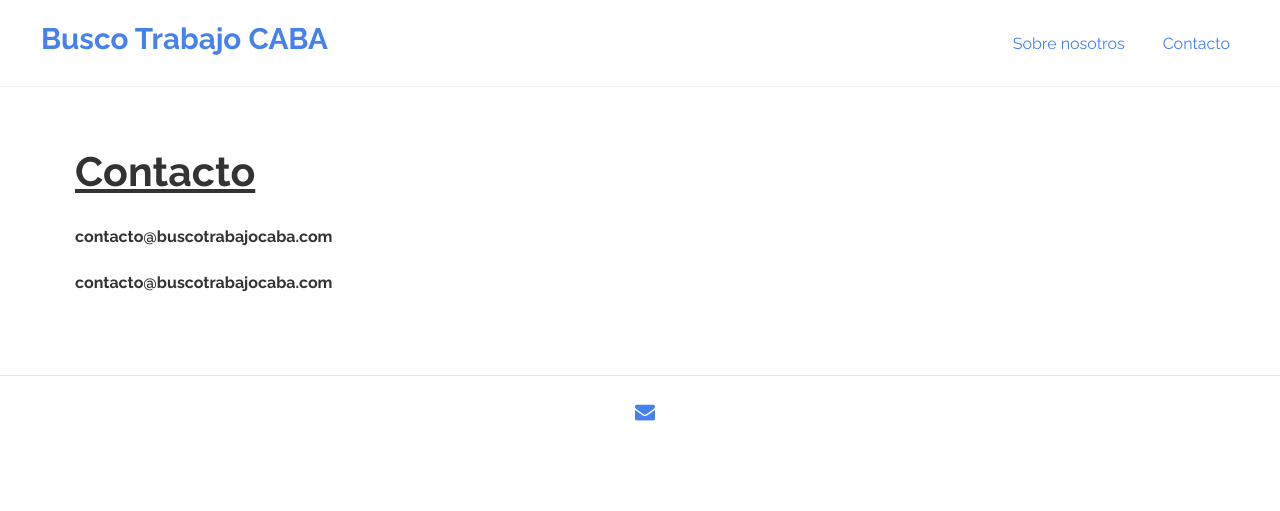
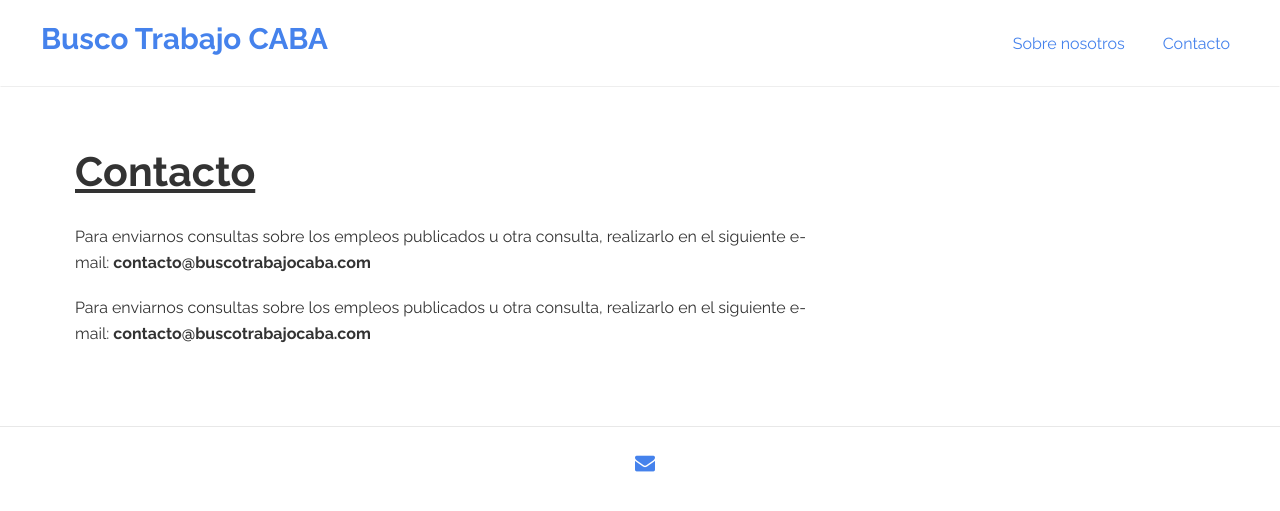
Before and after one commit to Lucas68747/buscotrabajoargentina.github.io, a Jekyll site: the page built from contacto.md, in a window 1280 px wide. Shown: the top 511 px of the page. Built offline with Jekyll 4.4.1, drawn with Linux system fonts in a browser that asks for light colours.

Commit message:
Update from Forestry.io buscotrabajoargentina@hotmail.com updated contacto.md

```diff
--- a/contacto.md
+++ b/contacto.md
@@ -5,4 +5,4 @@
 adallow: 0
 
 ---
-**contacto@buscotrabajocaba.com**
+Para enviarnos consultas sobre los empleos publicados u otra consulta, realizarlo en el siguiente e-mail: **contacto@buscotrabajocaba.com**
```
